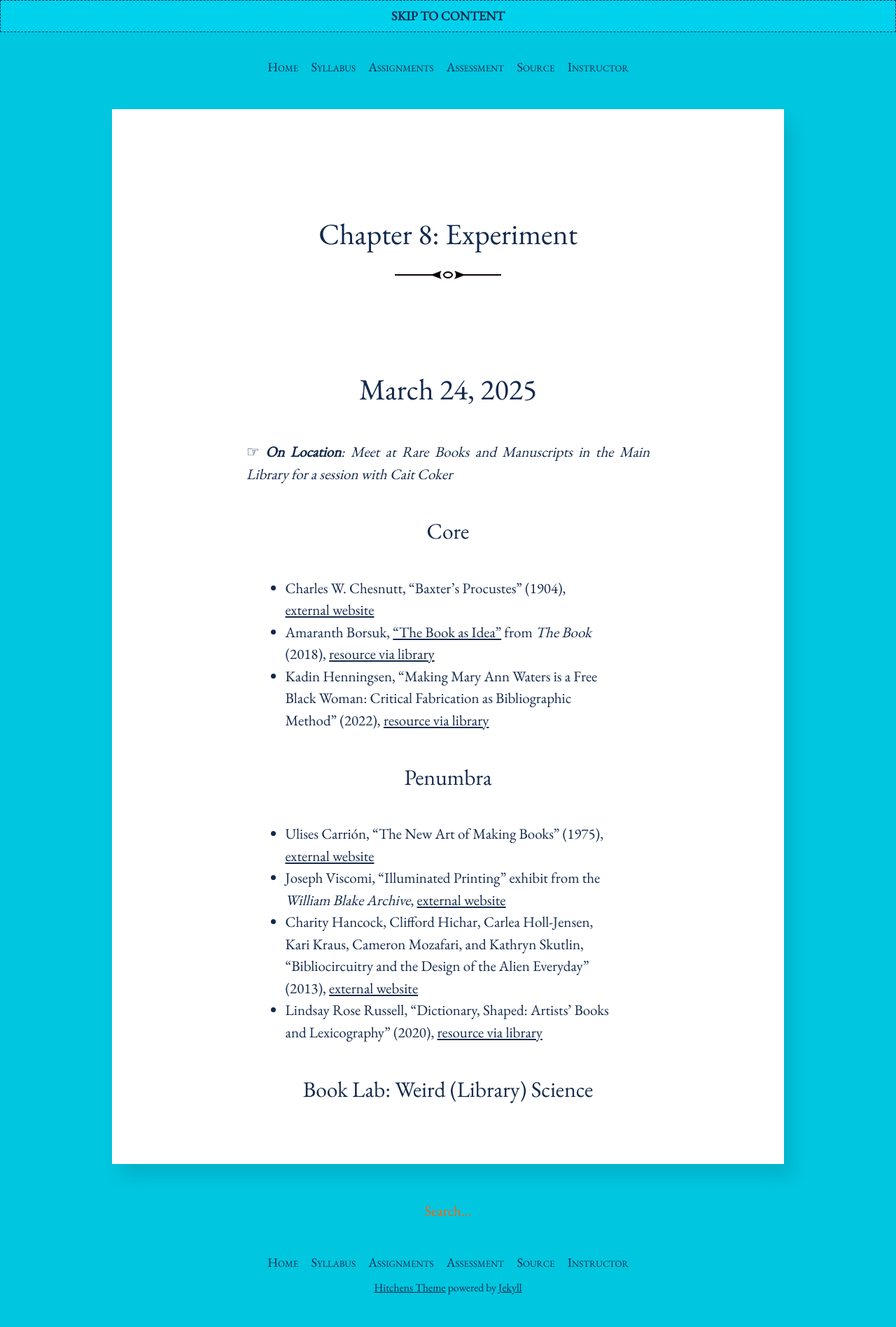
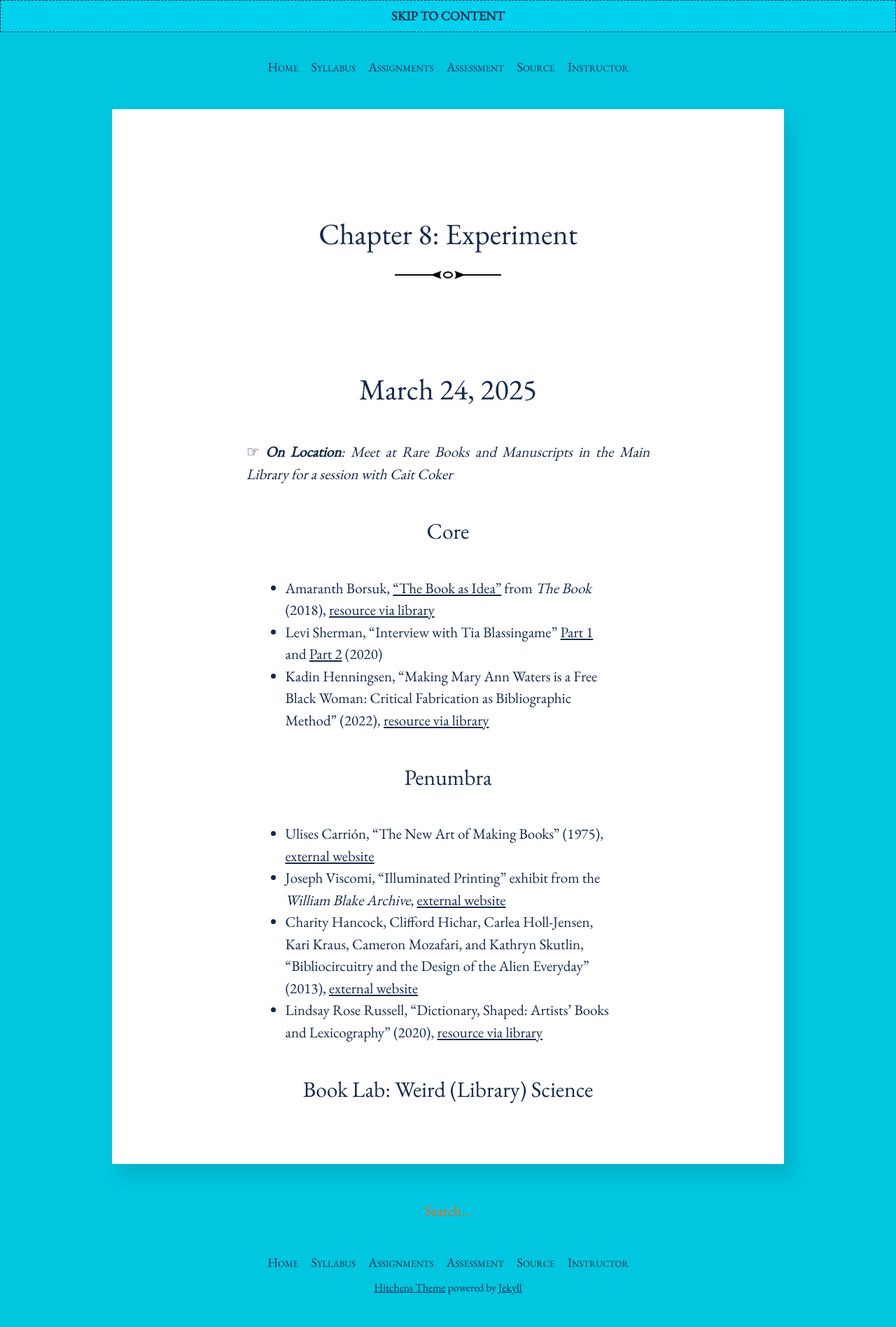
Before and after one commit to rccordell/s25bl, a Jekyll site: the page built from schedule/08-experiment.md, in a window 1280 px wide. Shown: the whole page at 70% size. Built offline with Jekyll 4.4.1, drawn with Linux system fonts in a browser that asks for light colours.

Commit message:
updates to schedule

```diff
--- a/schedule/08-experiment.md
+++ b/schedule/08-experiment.md
@@ -10,8 +10,8 @@ layout: post
 
 ### Core
 
-+ Charles W. Chesnutt, "Baxter's Procustes" (1904), [external website](https://loa-shared.s3.amazonaws.com/static/pdf/Chesnutt_Baxters_Procrustes.pdf)
 + Amaranth Borsuk, [“The Book as Idea”](https://ebookcentral.proquest.com/lib/uiuc/reader.action?docID=5376610&ppg=129) from _The Book_ (2018), [resource via library](https://ebookcentral.proquest.com/lib/uiuc/detail.action?docID=5376610)
++ Levi Sherman, "Interview with Tia Blassingame" [Part 1](https://artistsbookreviews.com/2020/12/26/interview-with-tia-blassingame-part-1-of-2/) and [Part 2](https://artistsbookreviews.com/2020/12/27/interview-with-tia-blassingame-part-2-of-2/) (2020)
 + Kadin Henningsen, "Making Mary Ann Waters is a Free Black Woman: Critical Fabrication as Bibliographic Method" (2022), [resource via library](https://muse-jhu-edu.proxy2.library.illinois.edu/pub/27/article/899737)
 
 ### Penumbra
```
Also changed, not shown: schedule/02-book.md (+2 -1 lines), schedule/03-page.md (+1 -1 lines).
